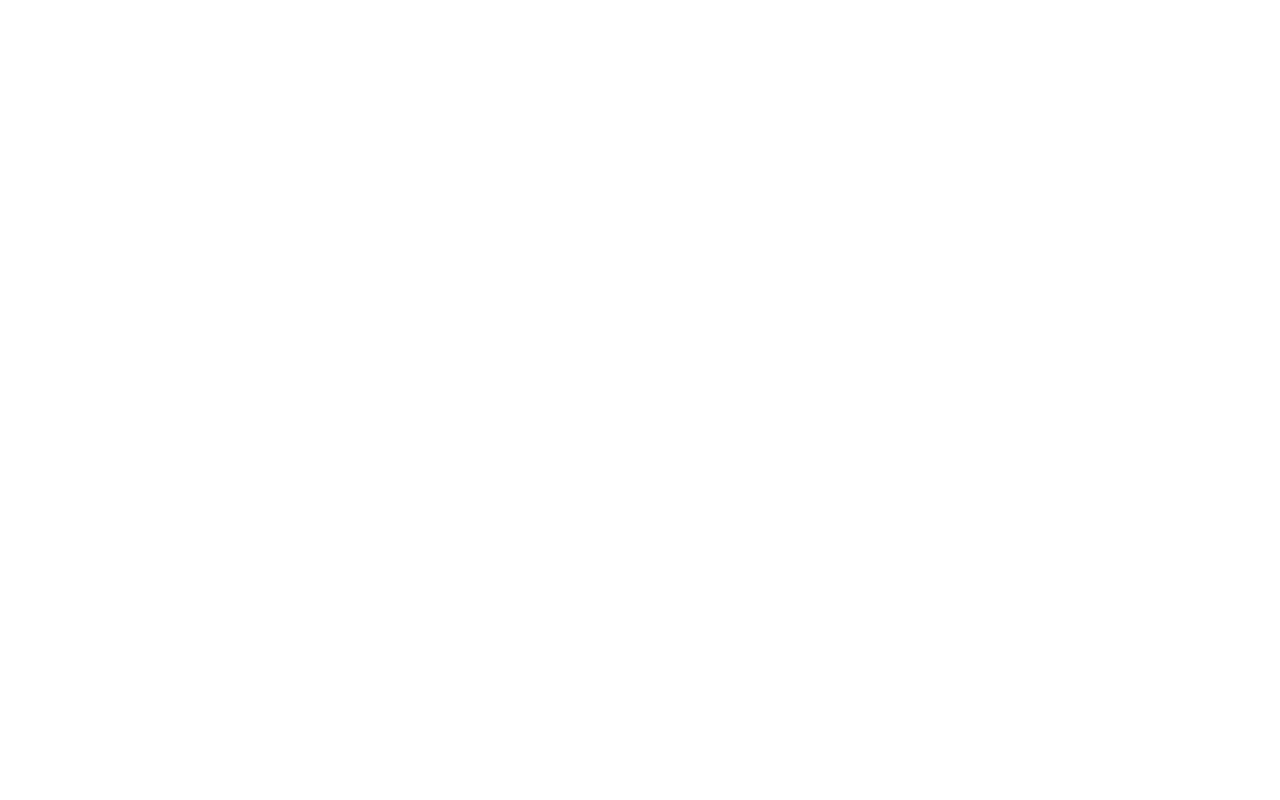
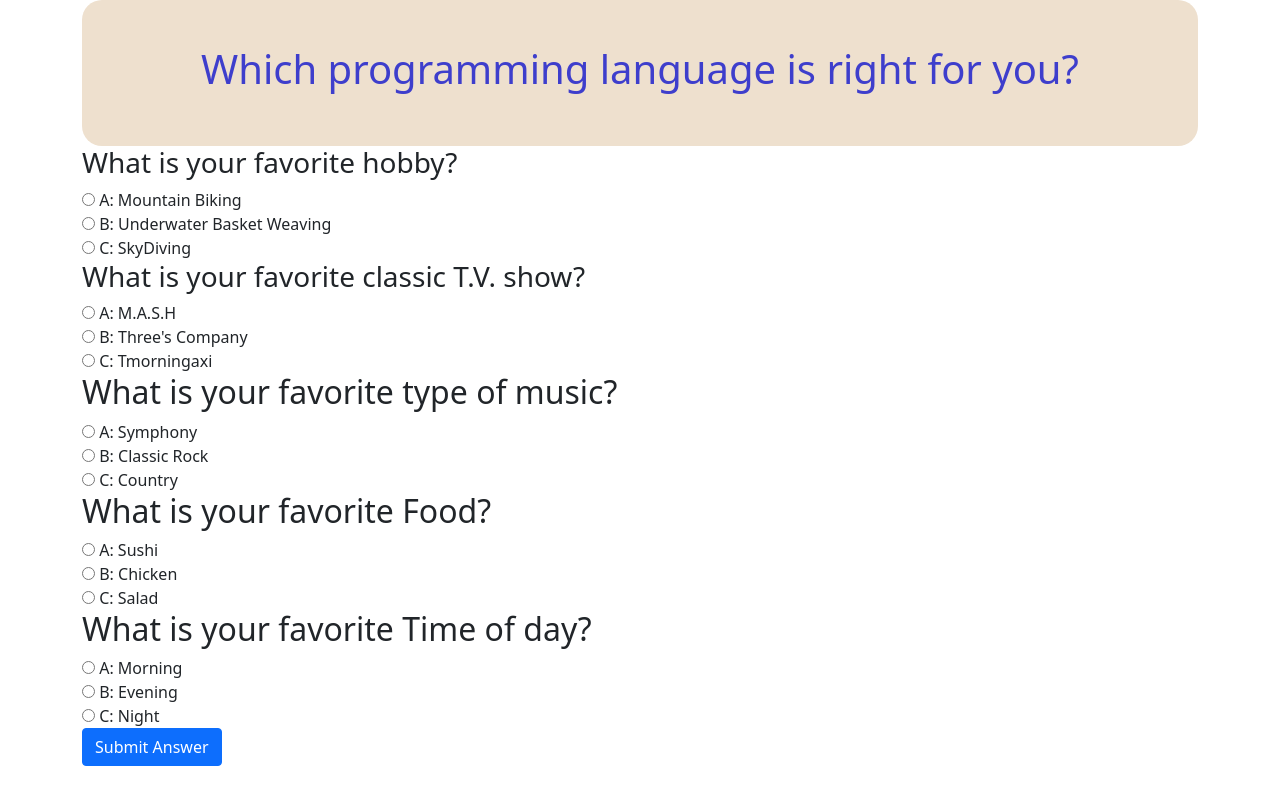
Before and after one commit to Brenthubbard/March26-project, a plain HTML site: page index.html in a window 1280 px wide. Drawn offline with nearby package versions, Linux system fonts and the light colour scheme.

Commit message:
finish button selectors and some jumbotron styling

```diff
--- a/css/styles.css
+++ b/css/styles.css
@@ -0,0 +1,9 @@
+.jumbotron {
+  color: rgb(62, 62, 204);
+  padding: 45px;
+  margin: auto;
+  background-color: rgb(238, 224, 206);
+border-radius: 20px;
+text-align: center;
+
+}
--- a/index.html
+++ b/index.html
@@ -1,16 +1,94 @@
 <!DOCTYPE html>
 <html lang="en">
+
 <head>
   <script src="https://code.jquery.com/jquery-3.6.0.js" integrity="sha256-H+K7U5CnXl1h5ywQfKtSj8PCmoN9aaq30gDh27Xc0jk="
     crossorigin="anonymous"></script>
+    <link rel="stylesheet" href="js/script.js">
   <link href="https://cdn.jsdelivr.net/npm/bootstrap@5.0.0-beta3/dist/css/bootstrap.min.css" rel="stylesheet"
     integrity="sha384-eOJMYsd53ii+scO/bJGFsiCZc+5NDVN2yr8+0RDqr0Ql0h+rP48ckxlpbzKgwra6" crossorigin="anonymous">
-<link rel="stylesheet" href="css/styles.css">
-<link rel="stylesheet" href="js/script.js">
+  <link rel="stylesheet" href="css/styles.css">
 
-  <title>Document</title>
+  <title>Learning to code</title>
 </head>
+
 <body>
+  <div class="container">
+    <div class="jumbotron">
+      <h1>Which programming language is right for you?</h1>
+    </div>
+    <form id="theForm">
+      <h3>What is your favorite hobby?</h3>
+
+      <input type="Radio" value="A" name="favoriteHobby" id="bike">
+      <label for="mtBiking">A: Mountain Biking</label><br>
+
+      <input type="Radio" value="B" name="favoriteHobby" id="water">
+      <label for="water">B: Underwater Basket Weaving</label><br>
+
+      <input type="Radio" value="C" name="favoriteHobby" id="sky">
+      <label for="sky">C: SkyDiving</label><br>
+
+
+
+
+
+      <h3>What is your favorite classic T.V. show?</h3>
+      <input type="Radio" value="A" name="favoriteshow" id="mash">
+      <label for="mash">A: M.A.S.H</label><br>
+
+      <input type="Radio" value="B" name="favoriteshow" id="three">
+      <label for="three">B: Three's Company</label><br>
+
+      <input type="Radio" value="C" name="favoriteshow" id="taxi">
+      <label for="taxi">C: Tmorningaxi</label><br>
+
+
+
+      <h2>What is your favorite type of music?</h2>
+      <input type="Radio" value="A" name="favoritemusic" id="classic">
+      <label for="classic">A: Symphony</label><br>
+
+      <input type="Radio" value="B" name="favoritemusic" id="rock">
+      <label for="rock">B: Classic Rock</label><br>
+
+      <input type="Radio" value="C" name="favoritemusic" id="country">
+      <label for="country">C: Country </label><br>
+
+
+      <h2>What is your favorite Food?</h2>
+      <input type="Radio" value="A" name="favoriteFood" id="sushi">
+      <label for="sushi">A: Sushi</label><br>
+
+      <input type="Radio" value="B" name="favoriteFood" id="chicken">
+      <label for="chicken">B: Chicken</label><br>
+
+      <input type="Radio" value="C" name="favoriteFood" id="salad">
+      <label for="salad">C: Salad</label><br>
+
+
+
+
+      <h2>What is your favorite Time of day?</h2>
+      <input type="Radio" value="A" name="favoritetimeofday" id="morning">
+      <label for="morning">A: Morning</label><br>
+
+      <input type="Radio" value="B" name="favoritetimeofday" id="evening">
+      <label for="evening">B: Evening</label><br>
+
+      <input type="Radio" value="C" name="favoritetimeofday" id="night">
+      <label for="night">C: Night</label><br>
+
+      <button type="button" class="btn btn-primary">Submit Answer</button>
+
+
+
+    </form>
+  </div>
+
+
+
 
 </body>
+
 </html>
--- a/js/script.js
+++ b/js/script.js
@@ -1 +1,9 @@
-// Business logic: Can be before the document loads
+$(document).ready(function () {
+
+  $("form").submit(function (event) {
+    event.preventDefault();
+
+
+
+  });
+});
```
